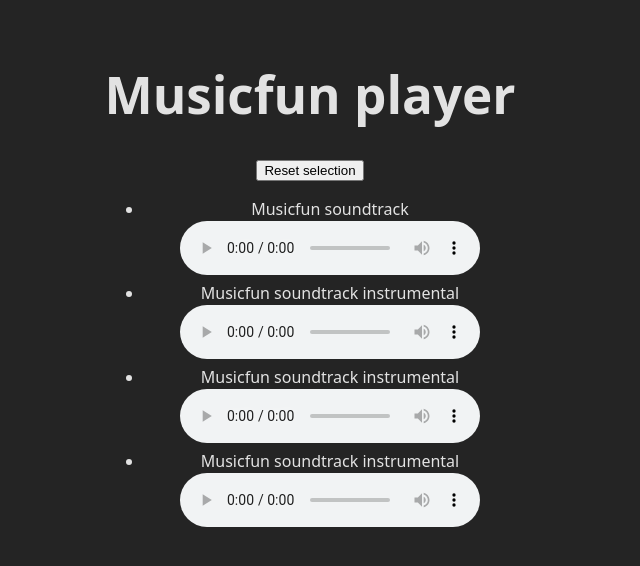
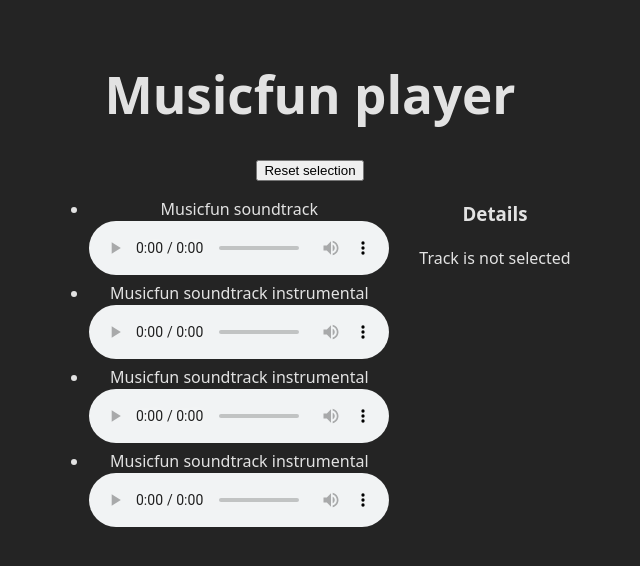
Before and after one commit to ElenaWebDev984/react-samurai_way-vite, a React (Vite) app: page / in a window 1280 px wide. Shown: the top 566 px of the page, without its empty margins (330-970 px from the left). Built offline with nearby package versions, Linux system fonts and the light colour scheme.

Commit message:
add styles for Details

```diff
--- a/src/App.tsx
+++ b/src/App.tsx
@@ -82,13 +82,15 @@ export function App() {
 
 
     return (
-        <>
+        <div>
             <h1>Musicfun player</h1>
             <button onClick={() => setSelectedTrackId(null)}>Reset selection</button>
             {" "}
+            <div style={{display: "flex", gap: "30px"}}>
                 <ul>
                     {tracks.map((track) => (
-                    <li key={track.id} style={{border: track.id === selectedTrackId ? '1px solid orange' : 'none'}}>
+                        <li key={track.id}
+                            style={{border: track.id === selectedTrackId ? '1px solid orange' : 'none'}}>
                             <div onClick={() => {
                                 setSelectedTrackId(track.id)
                             }}>{track.title}</div>
@@ -96,7 +98,12 @@ export function App() {
                         </li>
                     ))}
                 </ul>
-        </>
+                <div>
+                    <h3>Details</h3>
+                    {selectedTrackId === null ? 'Track is not selected' : ''}
+                </div>
+            </div>
+        </div>
     )
 }
 
```
Lines whose indentation alone changed are shown as unchanged.
